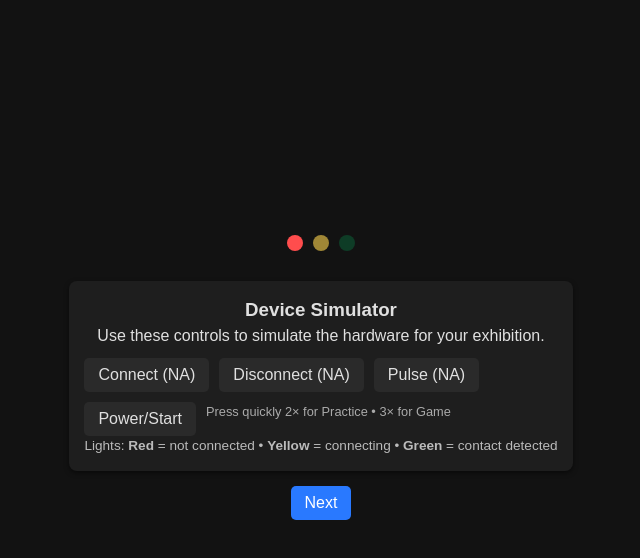
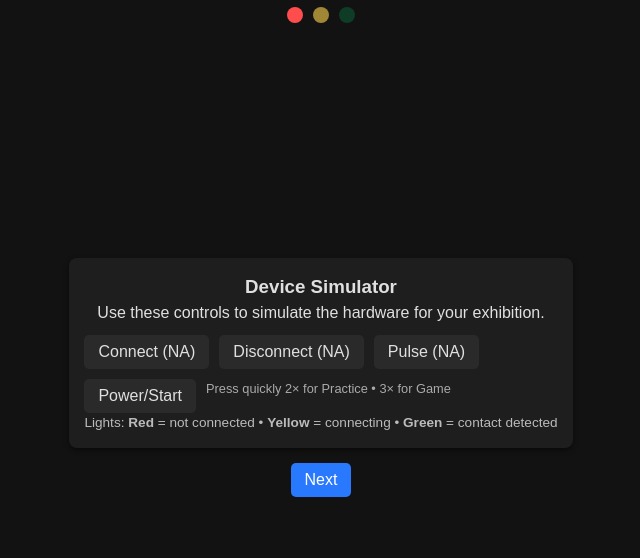
Before and after one commit to bachchanvis16-collab/Speechester1000, a plain HTML site: page index.html in a window 1280 px wide. Shown: the part 90-648 px from the top of the page, without its empty margins (319-959 px from the left). Drawn offline with Linux system fonts and the light colour scheme.

Commit message:
Updated all files

```diff
--- a/index.html
+++ b/index.html
@@ -15,14 +15,13 @@
     <div class="intro-header">
       <h1>Speechester 1000</h1>
       <p class="subtitle">Where Speech Meets Sound</p>
-    </div>
-
-    <div class="intro-content">
       <div class="device-status">
         <span class="dot red" data-tip="Not connected"></span>
         <span class="dot yellow" data-tip="Connecting"></span>
         <span class="dot green" data-tip="Ready"></span>
       </div>
+    </div>
+    <div class="intro-content">
       <div class="sim-panel card">
         <h3>Device Simulator</h3>
         <p>Use these controls to simulate the hardware for your exhibition.</p>
--- a/styles.css
+++ b/styles.css
@@ -45,7 +45,7 @@ button:disabled { opacity: 0.5; cursor: not-allowed; }
   display: flex;
   justify-content: center;
   gap: 10px;
-  margin: 15px 0;
+  margin-top: 10px; /* Padding below subtitle */
 }
 .dot { width: 16px; height: 16px; border-radius: 50%; display: inline-block; opacity: 0.3; }
 .dot.red { background: #ff4d4d; }
```
Also changed, not shown: 1 other file.
